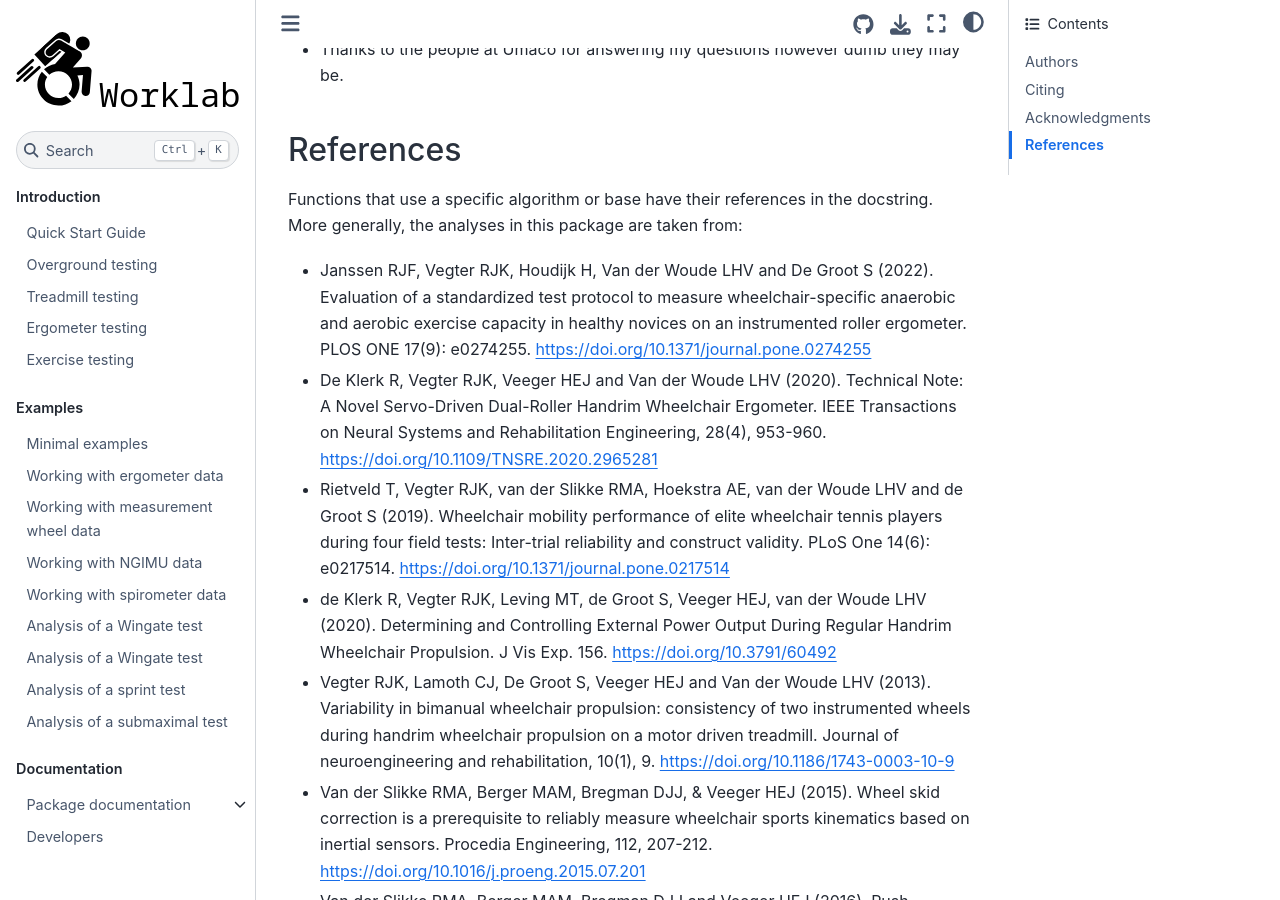
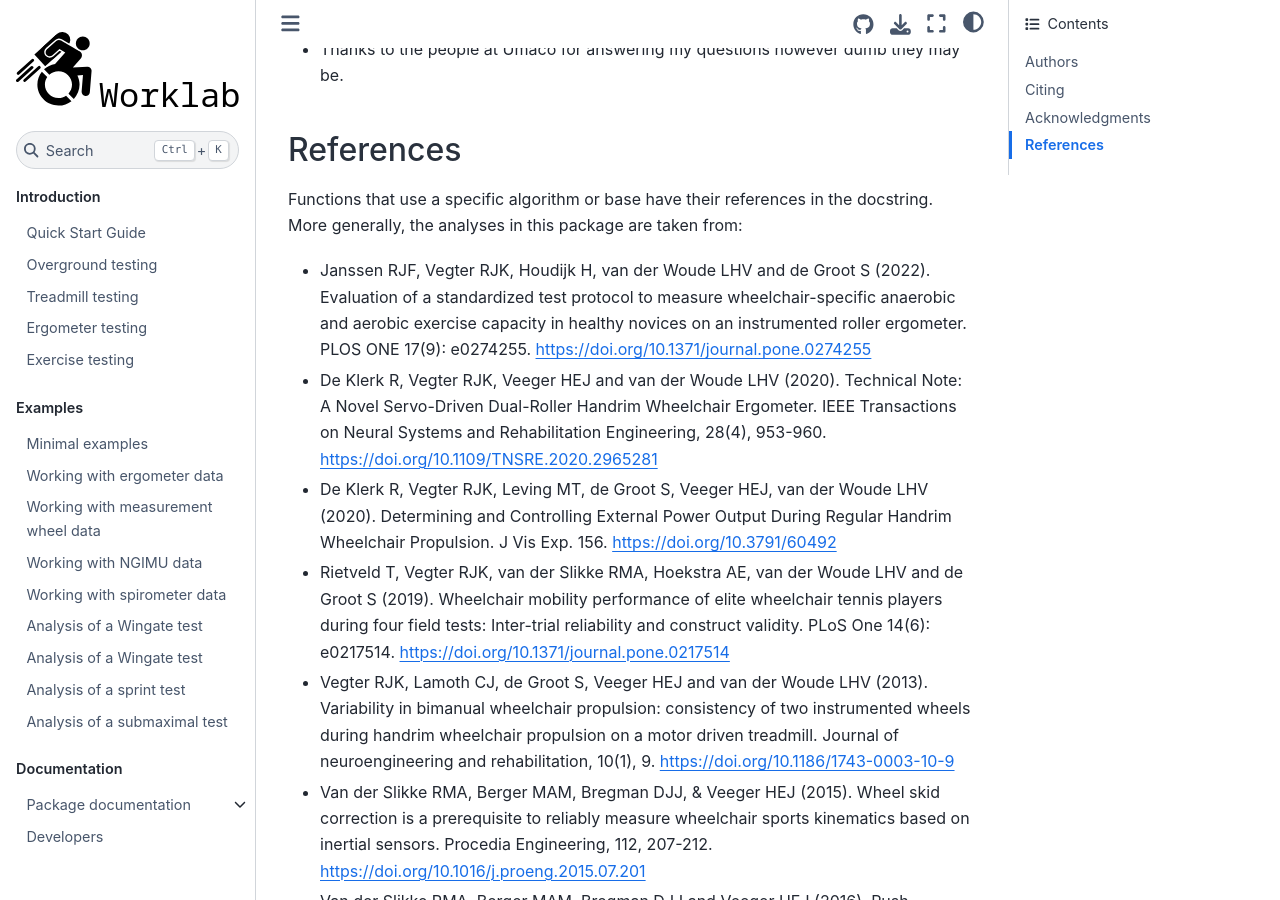
Before and after one commit to sophiedkk/worklab, a Jupyter Book: the page built from docs/README.md, in a window 1280 px wide and 900 px high, scrolled down 1580 px. Built offline with Jupyter Book 1.0.4 settings and Sphinx 7.4.7 and the Sphinx Book theme 1.1.4, drawn with Linux system fonts in a browser that asks for light colours; pages that are not in the unit, such as notebooks, are missing from menus.

```diff
--- a/docs/README.md
+++ b/docs/README.md
@@ -85,18 +85,18 @@ SMARTwheel systems.
 Functions that use a specific algorithm or base have their references in the docstring. More generally, the analyses in
 this package are taken from:
 
--   Janssen RJF, Vegter RJK, Houdijk H, Van der Woude LHV and De Groot S (2022). Evaluation of a standardized test protocol
+-   Janssen RJF, Vegter RJK, Houdijk H, van der Woude LHV and de Groot S (2022). Evaluation of a standardized test protocol
 to measure wheelchair-specific anaerobic and aerobic exercise capacity in healthy novices on an instrumented roller
 ergometer. PLOS ONE 17(9): e0274255. https://doi.org/10.1371/journal.pone.0274255
-- De Klerk R, Vegter RJK, Veeger HEJ and Van der Woude LHV (2020). Technical Note: A Novel Servo-Driven
+- De Klerk R, Vegter RJK, Veeger HEJ and van der Woude LHV (2020). Technical Note: A Novel Servo-Driven
 Dual-Roller Handrim Wheelchair Ergometer. IEEE Transactions on Neural Systems and Rehabilitation Engineering,
 28(4), 953-960. https://doi.org/10.1109/TNSRE.2020.2965281
+- De Klerk R, Vegter RJK, Leving MT, de Groot S, Veeger HEJ, van der Woude LHV (2020). Determining and Controlling External
+Power Output During Regular Handrim Wheelchair Propulsion. J Vis Exp. 156. https://doi.org/10.3791/60492
 - Rietveld T, Vegter RJK, van der Slikke RMA, Hoekstra AE, van der Woude LHV and de Groot S (2019). Wheelchair mobility
 performance of elite wheelchair tennis players during four field tests: Inter-trial reliability and construct validity.
 PLoS One 14(6): e0217514. https://doi.org/10.1371/journal.pone.0217514
-- de Klerk R, Vegter RJK, Leving MT, de Groot S, Veeger HEJ, van der Woude LHV (2020). Determining and Controlling External
-Power Output During Regular Handrim Wheelchair Propulsion. J Vis Exp. 156. https://doi.org/10.3791/60492
--   Vegter RJK, Lamoth CJ, De Groot S, Veeger HEJ and Van der Woude LHV (2013). Variability in bimanual
+-   Vegter RJK, Lamoth CJ, de Groot S, Veeger HEJ and van der Woude LHV (2013). Variability in bimanual
 wheelchair propulsion: consistency of two instrumented wheels during handrim wheelchair propulsion on a motor driven
 treadmill. Journal of neuroengineering and rehabilitation, 10(1), 9. https://doi.org/10.1186/1743-0003-10-9
 -   Van der Slikke RMA, Berger MAM, Bregman DJJ, & Veeger HEJ (2015). Wheel skid correction is
```
Also changed, not shown: docs/chapters/API/ana.md (+3 -0 lines), docs/chapters/API/imu.md (+3 -1 lines), docs/chapters/API/physio.md (+2 -0 lines).
